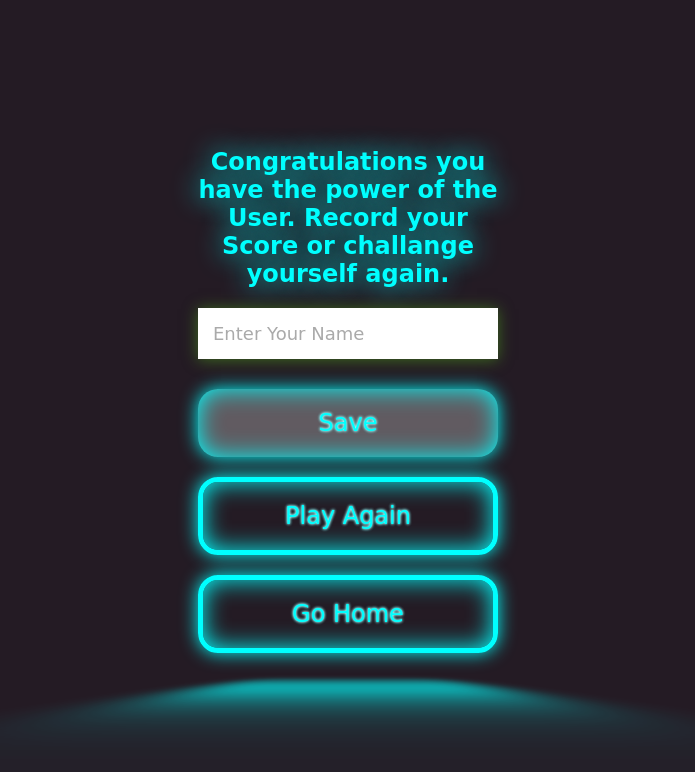
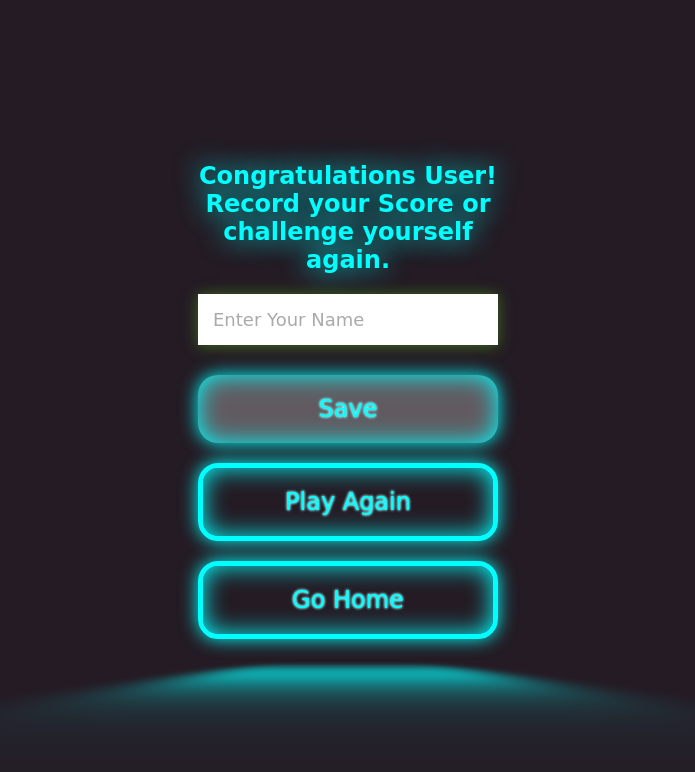
Before and after one commit to SmilieKay/04-Quiz, a plain HTML site: page end.html in a window 1280 px wide. Shown: the whole page, without its empty margins (292-987 px from the left). Drawn offline with Linux system fonts and the light colour scheme.

Commit message:
changes to end page

```diff
--- a/end.html
+++ b/end.html
@@ -12,7 +12,7 @@
         <div id="end" class=" main-styling">
             <h1 id="finalScore">0</h1>
             <form class="end-form-container">
-                <h2 id="end-text">Congratulations you have the power of the User. Record your Score or challange yourself again.</h2>
+                <h2 id="end-text">Congratulations User! Record your Score or challenge yourself again.</h2>
                 <input type="text" name="name" id="username" placeholder="Enter Your Name">
                 <button class="btn" id="saveScoreBtn" type="submit" onclick="saveHighScore(event)" disabled>Save</button>
             </form>
```
